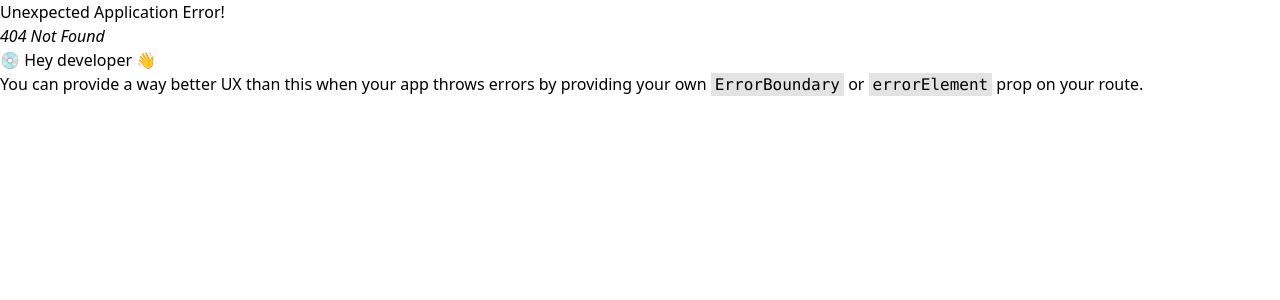
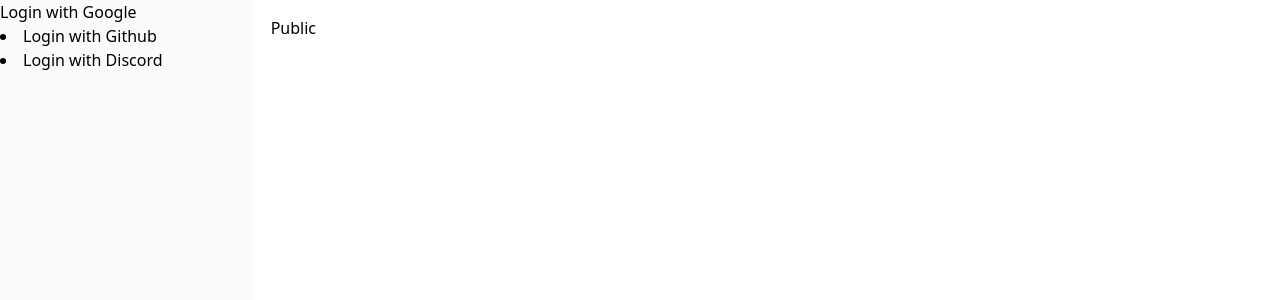
Before and after one commit to marcusgajozo/react19, a React (Vite) app: page /login-google/public in a window 1280 px wide. Before the commit this address had no page. Shown: the top 300 px of the page. Built offline with nearby package versions, Linux system fonts and the light colour scheme.

Commit message:
feat(route): ✨ add new route

```diff
--- a/src/routes/routes.tsx
+++ b/src/routes/routes.tsx
@@ -9,12 +9,33 @@ export const routes = createBrowserRouter([
     Component: Layout,
     children: [
       {
-        path: "/",
+        index: true,
         Component: Home,
       },
       {
-        path: "/login-google",
-        Component: LoginGoogle,
+        path: "login-google",
+        children: [
+          {
+            index: true,
+            Component: LoginGoogle,
+          },
+          {
+            path: "public",
+            Component: () => <h1>Public</h1>,
+          },
+          {
+            // This route is protected
+            // TODO: Implement loader to check if the user is authenticated
+            // and redirect to the login page if not
+            loader: () => console.log("Loading..."),
+            children: [
+              {
+                path: "private",
+                Component: () => <h1>Private</h1>,
+              },
+            ],
+          },
+        ],
       },
     ],
   },
```
